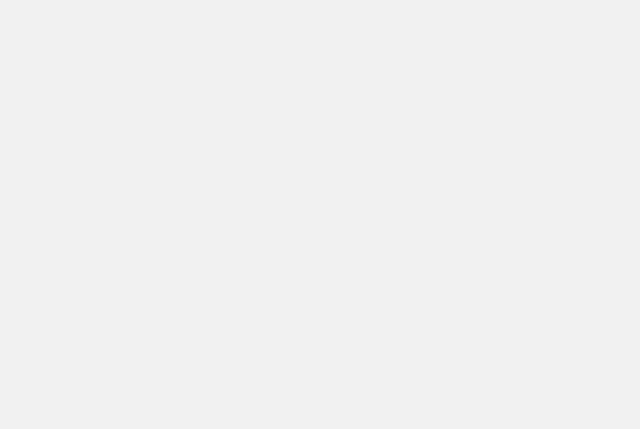
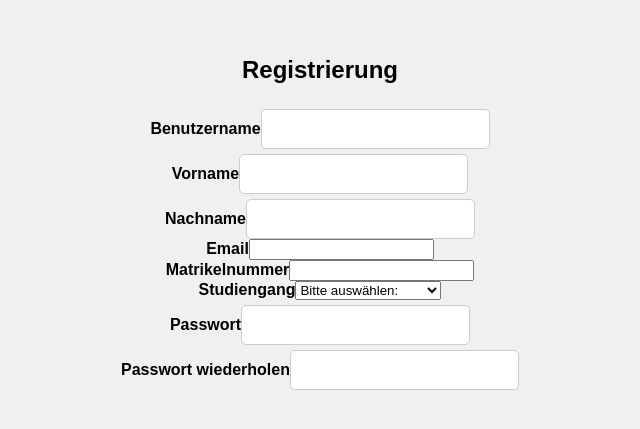
Before and after one commit to Projekt-IU/Projekt, a React (Create React App) app: page /Registrierung in a window 1280 px wide. Before the commit this address had no page. Shown: the part 187-616 px from the top of the page, without its empty margins (320-960 px from the left). Built offline with nearby package versions, Linux system fonts and the light colour scheme.

Commit message:
Registrierungsseite

```diff
--- a/src/components/Home.js
+++ b/src/components/Home.js
@@ -12,7 +12,7 @@ function Home() {
                     <button className="action-button">Login</button>
                 </Link>
                 &nbsp;&nbsp;&nbsp;
-                <Link to="/register">
+                <Link to="/Registrierung">
                     <button className="action-button">Registrieren</button>
                 </Link>
             </div>
--- /dev/null
+++ b/src/components/Registrierung.js
@@ -0,0 +1,171 @@
+import React, {Component,} from 'react';
+import './styles/Login.css';
+import axios from "axios";
+import {Navigate} from "react-router-dom";
+import User from "./User";
+
+class Registrierung extends Component {
+    constructor() {
+        super();
+        this.state = {
+            firstName: '',
+            lastName: '',
+            username: '',
+            courseOfStudy: '',
+            email: '',
+            matrikelNr: '',
+            password: '',
+            confirmPassword: '',
+            registered: false,
+            error: '',
+
+        };
+    }
+
+    handleChange = (e) => {
+        this.setState({ [e.target.name]: e.target.value });
+    };
+
+    handleSubmit = (e) => {
+        e.preventDefault();
+        const { firstName, lastName, userName, courseOfStudy, email, matrikelNr, password, confirmPassword } = this.state;
+
+        // Axios URL noch ändern!
+        axios.post('http://localhost:8080/api/login',
+            { firstName, lastName, userName, courseOfStudy, email, matrikelNr, password, confirmPassword })
+            .then(response => {
+                if (response.data) {
+                    const { userName, firstName, lastName, courseOfStudy,
+                        email, matrikelNr, password, confirmPassword} = response.data;
+                    // Benutzer registrieren!
+                    User.register(userName, firstName, lastName, courseOfStudy, email, matrikelNr,
+                        password, confirmPassword);
+                    console.log(response);
+                    this.setState({ error: 'Registrierung erfolgreich!' });
+                    this.setState({ registered: true, user: userName });
+
+                    console.log(this.state);
+                    console.log(User)
+                } else {
+                    this.setState({ error: 'Registrierung fehlgeschlagen!' })
+                }
+            })
+
+            .catch(error => {
+                console.error('Registrierung fehlgeschlagen', error);
+                this.setState({ error: '' });
+            });
+
+        // console.log('Anmeldung mit:', userName, password);
+    };
+
+    render() {
+        if (User.registered) {
+            return <Navigate to= "/UserComponents" />
+        }
+
+        // Frontend
+        return (
+            <div className= "centered-container">
+                <div className= "register-box">
+                    <h2>Registrierung</h2>
+                    <form onSubmit={this.handleSubmit}>
+                        <div>
+                            <label htmlFor="userName">Benutzername</label>
+                            <input
+                                type="text"
+                                id="username"
+                                name="username"
+                                className="register-input"
+                                value={this.state.username}
+                                onChange={this.handleChange}
+                            />
+                        </div>
+                        <div>
+                            <label htmlFor="firstName">Vorname</label>
+                            <input
+                                type="text"
+                                id="firstName"
+                                name="firstName"
+                                className="register-input"
+                                value={this.state.firstName}
+                                onChange={this.handleChange}
+                            />
+                        </div>
+                        <div>
+                            <label htmlFor="lastName">Nachname</label>
+                            <input
+                                type="text"
+                                id="lastName"
+                                name="lastName"
+                                className="register-input"
+                                value={this.state.lastName}
+                                onChange={this.handleChange}
+                            />
+                        </div>
+                        <div>
+                            <label htmlFor="email">Email</label>
+                            <input
+                                type="email"
+                                id="email"
+                                name="email"
+                                className="register-input"
+                                value={this.state.email}
+                                onChange={this.handleChange}
+                            />
+                        </div>
+                        <div>
+                            <label htmlFor="matrikelNr">Matrikelnummer</label>
+                            <input
+                                type="matrikelNr"
+                                id="matrikelNr"
+                                name="matrikelNr"
+                                className="register-input"
+                                value={this.state.matrikelNr}
+                                onChange={this.handleChange}
+                            />
+                        </div>
+                        <div>
+                            <label htmlFor="courseOfStudy">Studiengang</label>
+                            <select>
+                                id="courseOfStudy"
+                                name="courseOfStudy"
+                                value={this.state.courseOfStudy}
+                                onChange={this.handleChange}
+
+                                <option value="">Bitte auswählen:</option>
+                                <option value="course1">Informatik</option>
+                                <option value="course2">Wirtschaftsinformatik</option>
+                                <option value="course3">Medieninformatik</option>
+                            </select>
+                        </div>
+                        <div>
+                            <label htmlFor="password">Passwort</label>
+                            <input
+                                type="password"
+                                id="password"
+                                name="password"
+                                className="register-input"
+                                value={this.state.password}
+                                onChange={this.handleChange}
+                            />
+                        </div>
+                        <div>
+                            <label htmlFor="confirmPassword">Passwort wiederholen</label>
+                            <input
+                                type="password"
+                                id="confirmPassword"
+                                name="confirmPassword"
+                                className="register-input"
+                                value={this.state.confirmPassword}
+                                onChange={this.handleChange}
+                            />
+                        </div>
+                    </form>
+                </div>
+            </div>
+        )
+    }
+}
+
+export default Registrierung;
--- a/src/components/User.js
+++ b/src/components/User.js
@@ -26,6 +26,17 @@ class User {
         }
     }
 
+    register(username, firstName, lastName, courseOfStudy, email, password, repeatPassword) {
+        this.username = username;
+        this.firstName = firstName;
+        this.lastName = lastName;
+        this.courseOfStudy = courseOfStudy;
+        this.email = email;
+        this.password = password;
+        this.repeatPassword = repeatPassword;
+        this.registered = true;
+    }
+
     login(id, username, firstName, lastName, password) {
         this.userId = id;
         this.username = username;
--- a/src/routes/Router.js
+++ b/src/routes/Router.js
@@ -9,6 +9,7 @@ import RankingTeam from "../components/RankingTeam";
 import TeamPage from "../components/TeamPage";
 import ChangePassword from "../components/ChangePassword";
 import ChangeUsername from "../components/ChangeUsername";
+import Registrierung from "../components/Registrierung";
 
 const AppRoutes = () => {
     return (
@@ -22,6 +23,7 @@ const AppRoutes = () => {
             <Route path="/TeamPage" element={<TeamPage />}/>
             <Route path="/ChangePassword" element={< ChangePassword />}/>
             <Route path="/ChangeUsername" element={< ChangeUsername />}/>
+            <Route path="/Registrierung" element={< Registrierung />}/>
             {/* Hier können Sie Routen für andere Seiten hinzufügen */}
         </Routes>
     );
```
